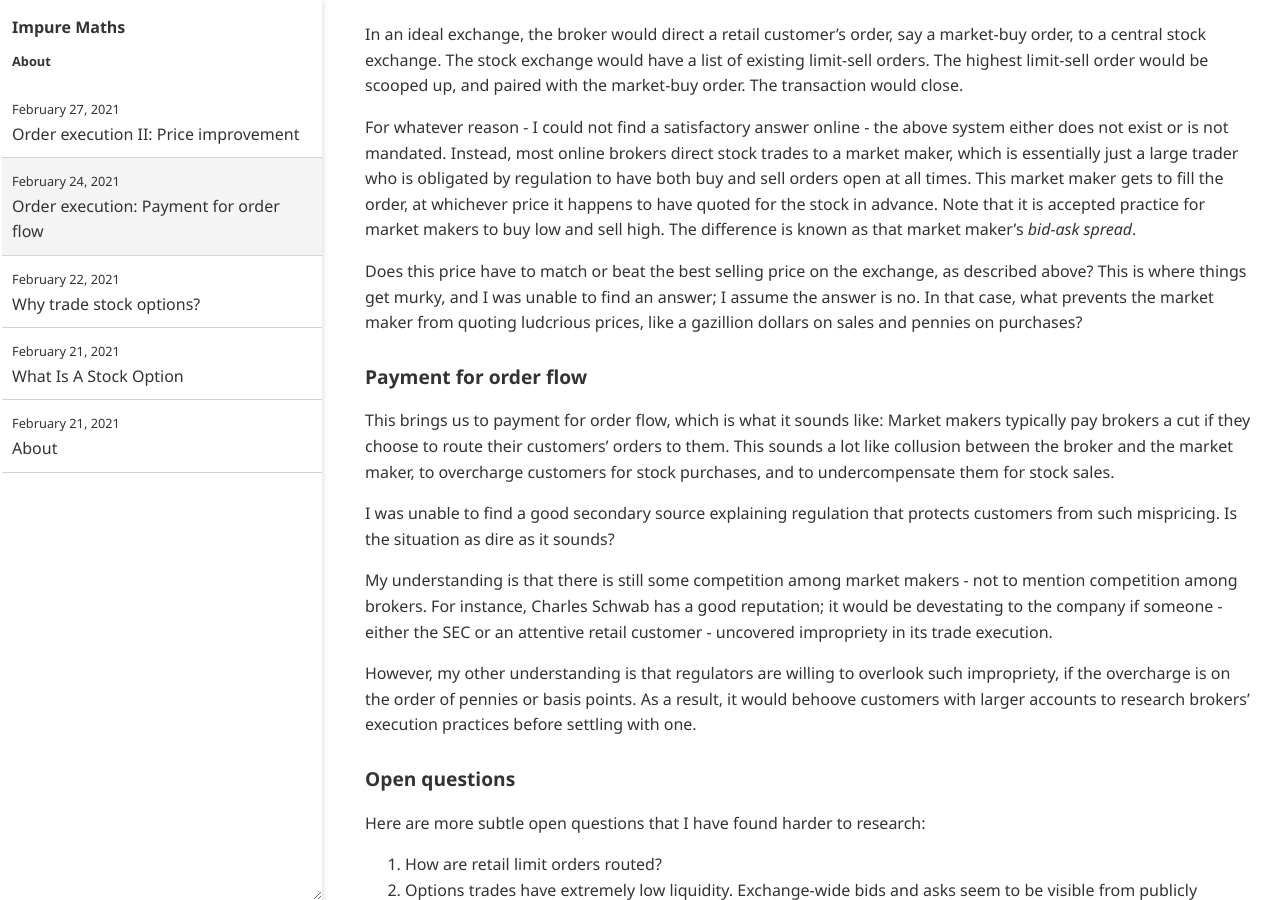
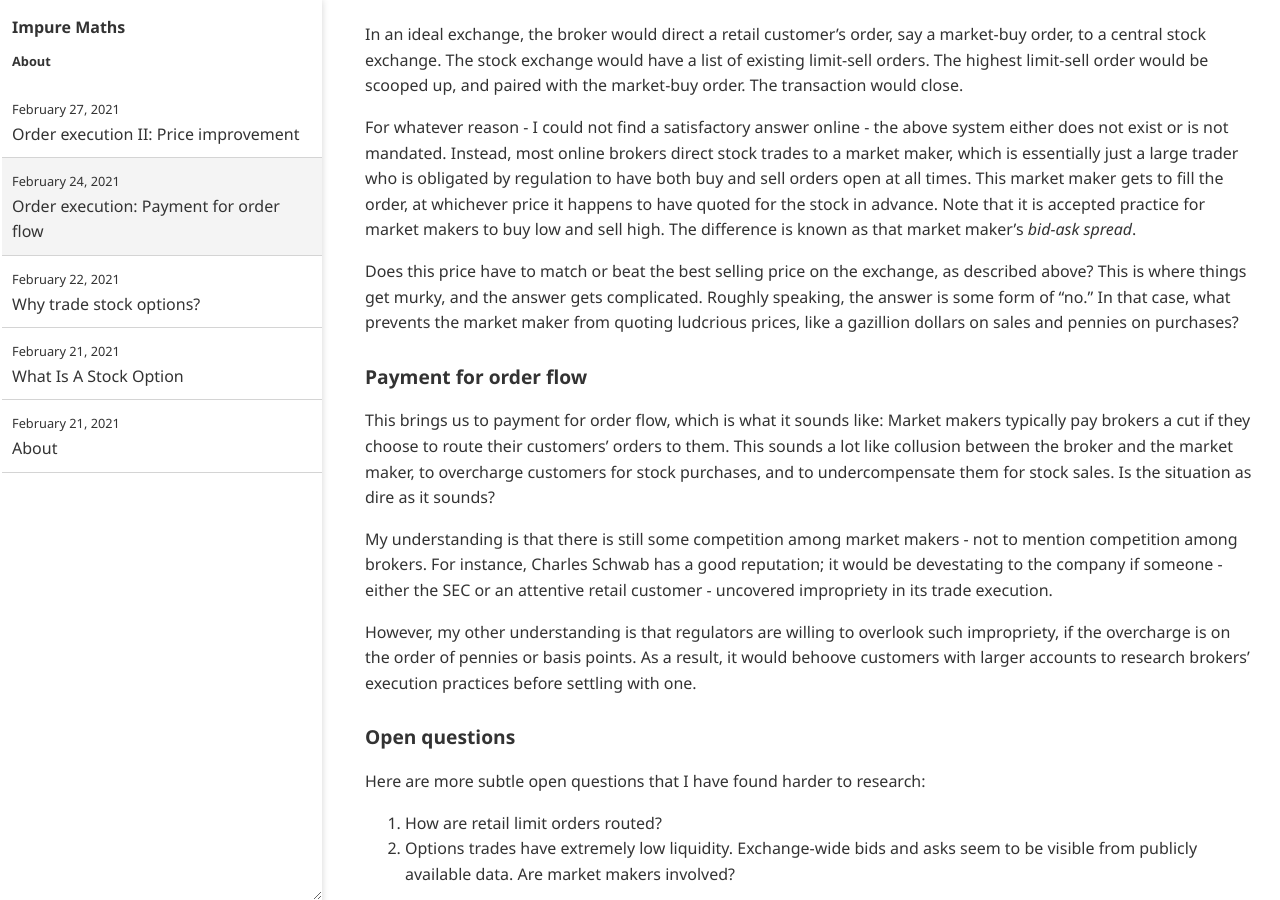
Before and after one commit to impuremaths/impuremaths.github.io, a Jekyll site: the page built from _posts/2021-02-24-order-execution.md, in a window 1280 px wide and 900 px high, scrolled down 740 px. Built offline with Jekyll 4.4.1, drawn with Linux system fonts in a browser that asks for light colours.

Commit message:
Update 2021-02-24-order-execution.md

```diff
--- a/_posts/2021-02-24-order-execution.md
+++ b/_posts/2021-02-24-order-execution.md
@@ -29,13 +29,11 @@ In an ideal exchange, the broker would direct a retail customer's order, say a m
 
 For whatever reason - I could not find a satisfactory answer online - the above system either does not exist or is not mandated. Instead, most online brokers direct stock trades to a market maker, which is essentially just a large trader who is obligated by regulation to have both buy and sell orders open at all times. This market maker gets to fill the order, at whichever price it happens to have quoted for the stock in advance. Note that it is accepted practice for market makers to buy low and sell high. The difference is known as that market maker's _bid-ask spread_.
 
-Does this price have to match or beat the best selling price on the exchange, as described above? This is where things get murky, and I was unable to find an answer; I assume the answer is no. In that case, what prevents the market maker from quoting ludcrious prices, like a gazillion dollars on sales and pennies on purchases?
+Does this price have to match or beat the best selling price on the exchange, as described above? This is where things get murky, and the answer gets complicated. Roughly speaking, the answer is some form of "no." In that case, what prevents the market maker from quoting ludcrious prices, like a gazillion dollars on sales and pennies on purchases?
 
 ### Payment for order flow
 
-This brings us to payment for order flow, which is what it sounds like: Market makers typically pay brokers a cut if they choose to route their customers' orders to them. This sounds a lot like collusion between the broker and the market maker, to overcharge customers for stock purchases, and to undercompensate them for stock sales.
-
-I was unable to find a good secondary source explaining regulation that protects customers from such mispricing. Is the situation as dire as it sounds?
+This brings us to payment for order flow, which is what it sounds like: Market makers typically pay brokers a cut if they choose to route their customers' orders to them. This sounds a lot like collusion between the broker and the market maker, to overcharge customers for stock purchases, and to undercompensate them for stock sales. Is the situation as dire as it sounds?
 
 My understanding is that there is still some competition among market makers - not to mention competition among brokers. For instance, Charles Schwab has a good reputation; it would be devestating to the company if someone - either the SEC or an attentive retail customer - uncovered impropriety in its trade execution.
 
```
